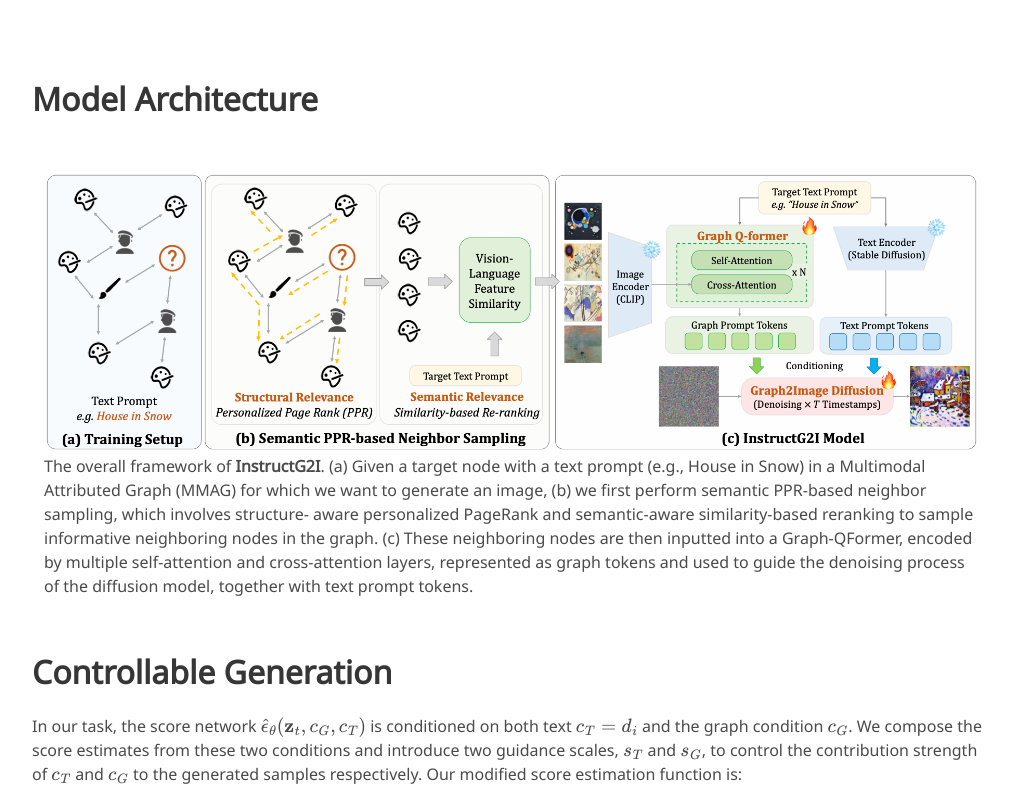
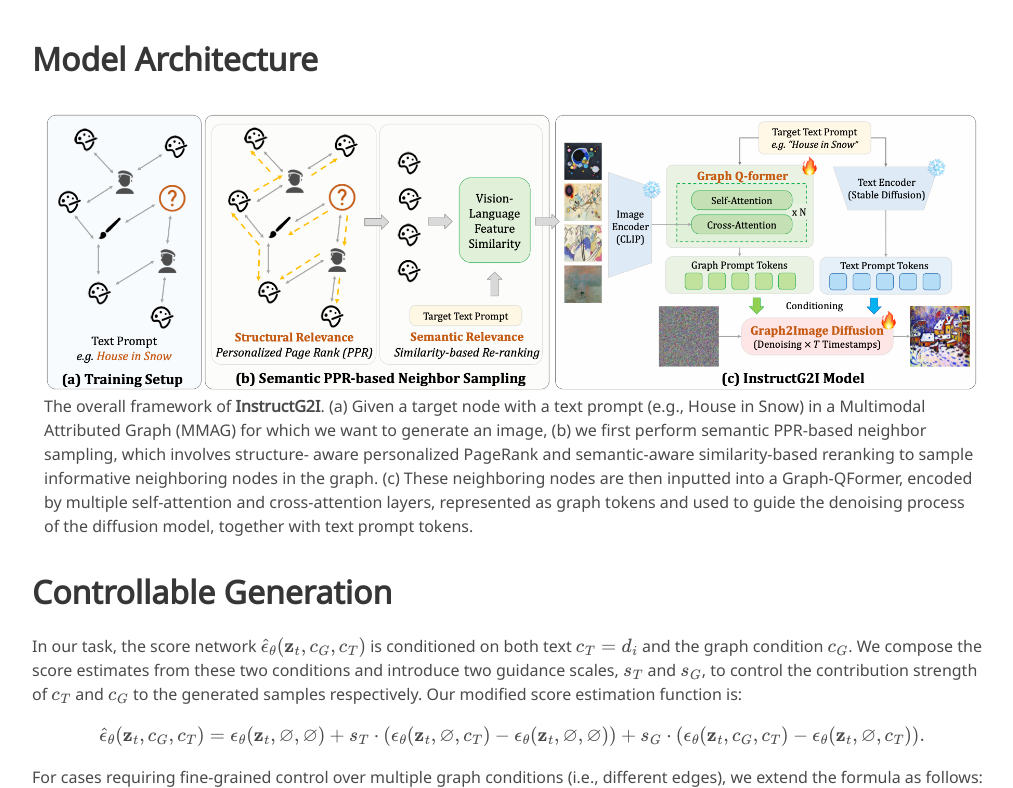
Before and after one commit to InstructG2I/InstructG2I.github.io, a plain HTML site: page index.html in a window 1280 px wide. Shown: the part 1630-2418 px from the top of the page, without its empty margins (128-1141 px from the left). Drawn offline with nearby package versions, Linux system fonts and the light colour scheme; some icons are missing; a web font is replaced by a local one.

Commit message:
update css

```diff
--- a/static/css/index.css
+++ b/static/css/index.css
@@ -156,10 +156,9 @@ body {
   border-radius: 5px;
 }
 
-figure {
+.column figure {
   display: flex;
   justify-content: center;
+  align-items: center;
   flex-direction: column;
-  align-items: center;
-  margin: 20px 0; /* Optional: Add some margin for spacing */
 }
```
